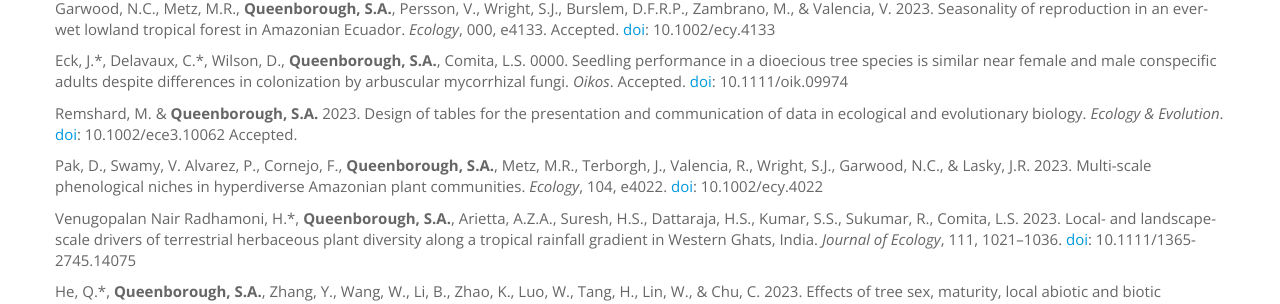
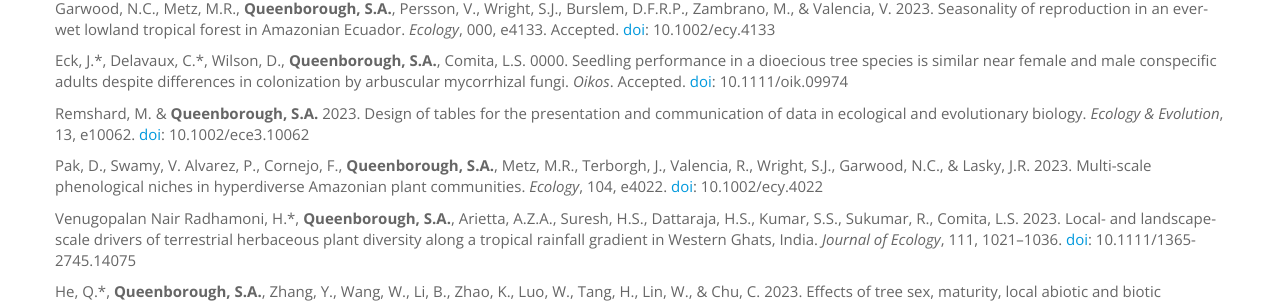
Before and after one commit to saq/saq.github.io, a Jekyll site: the page built from publications.md, in a window 1280 px wide and 900 px high, scrolled down 653 px. Shown: the part 157-461 px from the top of the window. Built offline with Jekyll 4.4.1, drawn with Linux system fonts in a browser that asks for light colours.

Commit message:
Update publications.md

```diff
--- a/publications.md
+++ b/publications.md
@@ -69,7 +69,7 @@
 
 Eck, J.\*, Delavaux, C.\*, Wilson, D., **Queenborough, S.A.**, Comita, L.S. 0000. Seedling performance in a dioecious tree species is similar near female and male conspecific adults despite differences in colonization by arbuscular mycorrhizal fungi. *Oikos*. Accepted. [doi](https://dx.doi.org/10.1111/oik.09974): 10.1111/oik.09974
 
-Remshard, M. & **Queenborough, S.A.** 2023.  Design of tables for the presentation and communication of data in ecological and evolutionary biology. *Ecology & Evolution*. [doi](https://dx.doi.org/10.1002/ece3.10062): 10.1002/ece3.10062 Accepted.
+Remshard, M. & **Queenborough, S.A.** 2023.  Design of tables for the presentation and communication of data in ecological and evolutionary biology. *Ecology & Evolution*, 13, e10062. [doi](https://dx.doi.org/10.1002/ece3.10062): 10.1002/ece3.10062
 
 Pak, D., Swamy, V. Alvarez, P., Cornejo, F., **Queenborough, S.A.**, Metz, M.R., Terborgh, J., Valencia, R., Wright, S.J., Garwood, N.C., & Lasky, J.R. 2023. Multi-scale phenological niches in hyperdiverse Amazonian plant communities. *Ecology*, 104, e4022. [doi](https://doi.org/10.1002/ecy.4022): 10.1002/ecy.4022
 
```
